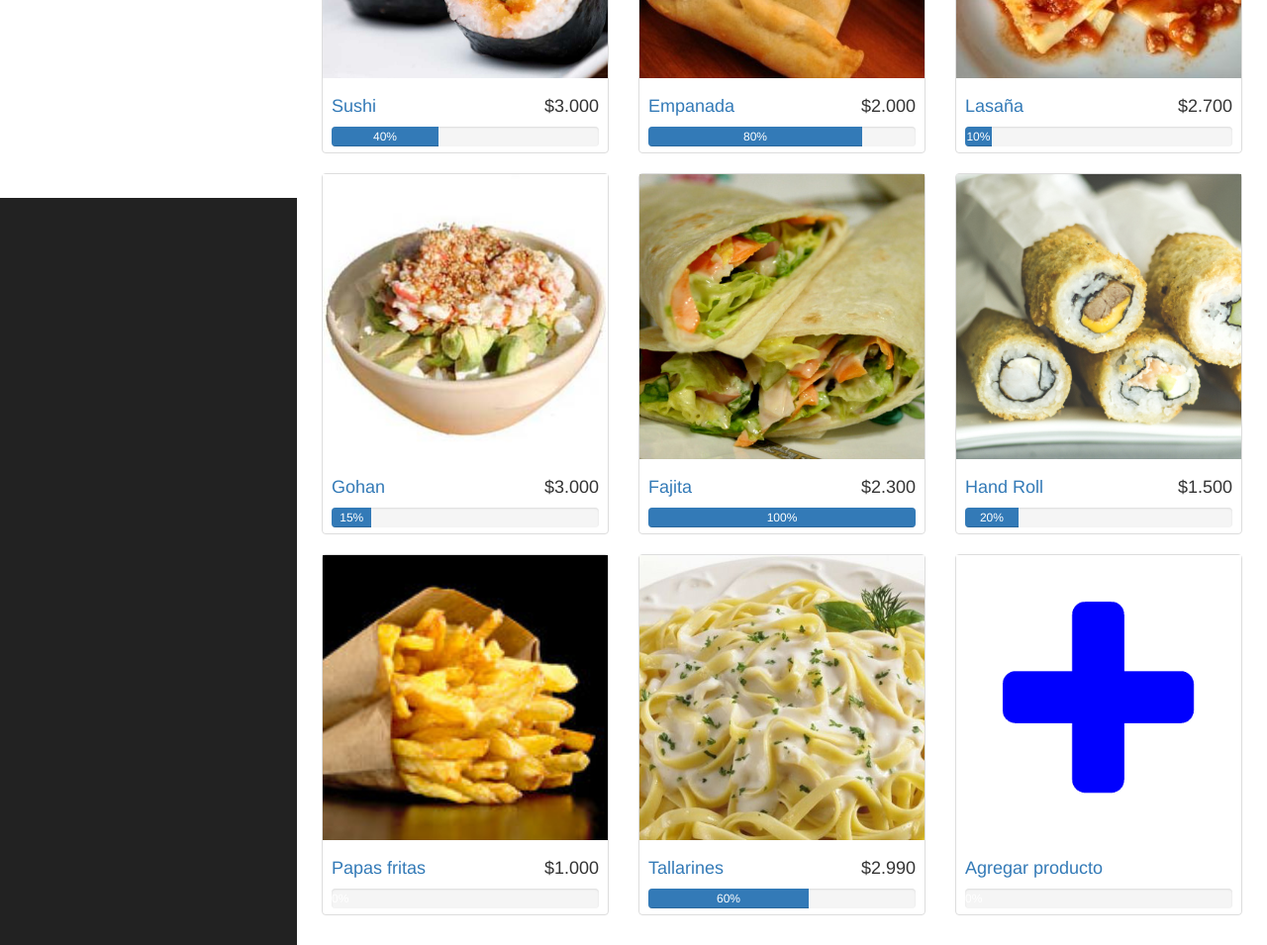
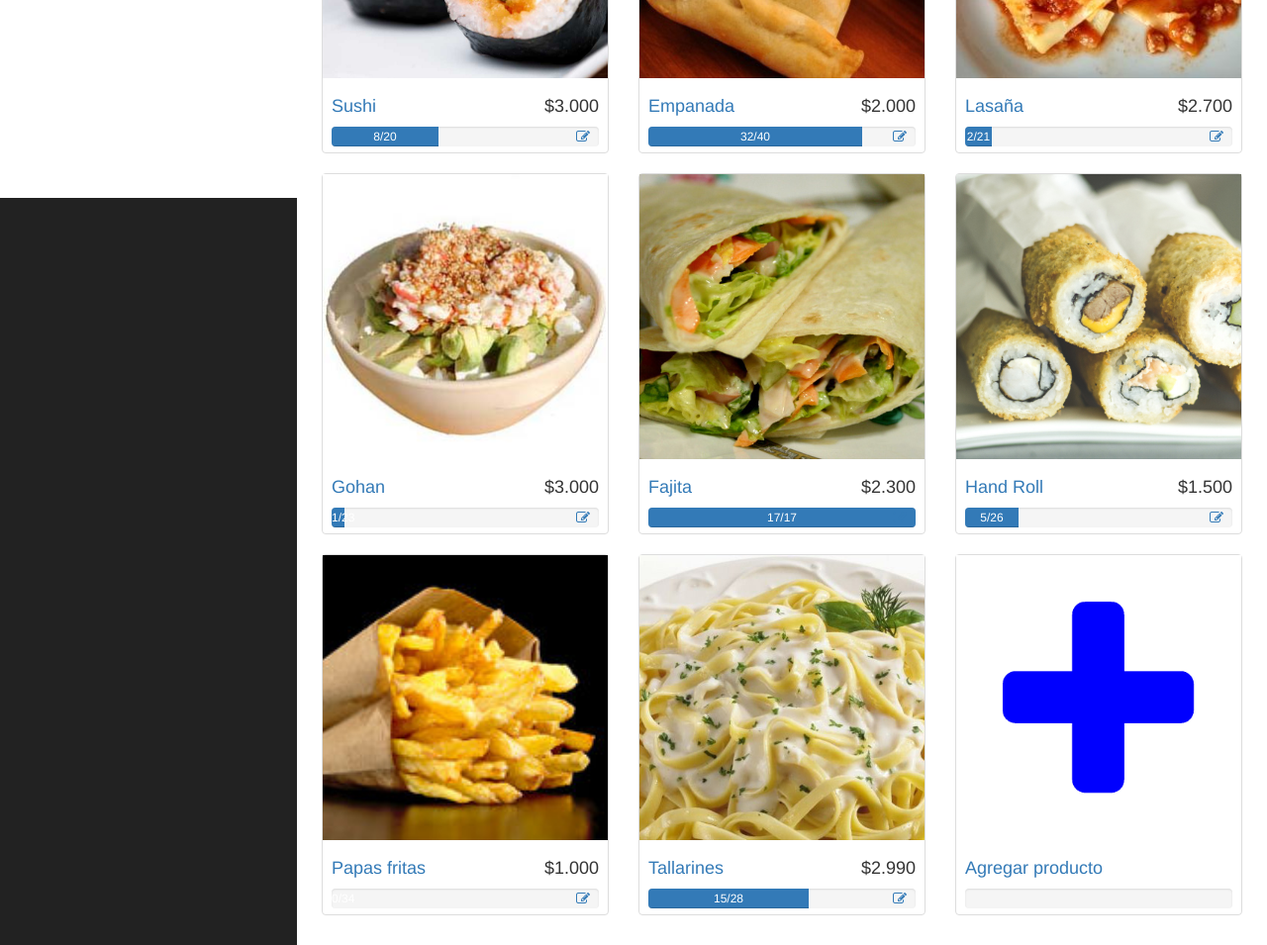
Before and after one commit to diegobano/IngSoft, a plain HTML site: page Software/Project/SellerSellerInterface.html in a window 1280 px wide. Shown: the part 600-1555 px from the top of the page at 99% size. Drawn offline with Linux system fonts and the light colour scheme.

Commit message:
Some error fixed, elias changes added

```diff
--- a/Software/Project/SellerSellerInterface.html
+++ b/Software/Project/SellerSellerInterface.html
@@ -164,7 +164,7 @@
             <!-- Page Heading -->
             <div class="row carousel-holder">
 
-                <div class="col-md-12">
+                 <div class="col-md-12">
                     <div id="carousel-example-generic" class="carousel slide" data-ride="carousel">
                         <ol class="carousel-indicators">
                             <li data-target="#carousel-example-generic" data-slide-to="0" class="active"></li>
@@ -206,7 +206,10 @@
                             </h4>
                             <div class="progress" style="position: relative;">
                                 <div class="progress-bar" role="progressbar" aria-valuenow="40" aria-valuemin="0"
-                                     aria-valuemax="100" style="width: 40%;"><span>40%</span>
+                                     aria-valuemax="100" style="width: 40%;">8/20
+                                </div>
+                                <div style="position: absolute; top: 0; right: 7px">
+                                    <a href="#"> <i class="fa fa-fw fa-edit"></i> </a>
                                 </div>
                             </div>
                         </div>
@@ -222,7 +225,10 @@
                             </h4>
                             <div class="progress" style="position: relative;">
                                 <div class="progress-bar" role="progressbar" aria-valuenow="80" aria-valuemin="0"
-                                     aria-valuemax="100" style="width: 80%;"><span>80%</span>
+                                     aria-valuemax="100" style="width: 80%;">32/40
+                                </div>
+                                <div style="position: absolute; top: 0; right: 7px">
+                                    <a href="#"> <i class="fa fa-fw fa-edit"></i> </a>
                                 </div>
                             </div>
                         </div>
@@ -238,7 +244,10 @@
                             </h4>
                             <div class="progress" style="position: relative;">
                                 <div class="progress-bar" role="progressbar" aria-valuenow="10" aria-valuemin="0"
-                                     aria-valuemax="100" style="width: 10%;"><span>10%</span>
+                                     aria-valuemax="100" style="width: 10%;">2/21
+                                </div>
+                                <div style="position: absolute; top: 0; right: 7px">
+                                    <a href="#"> <i class="fa fa-fw fa-edit"></i> </a>
                                 </div>
                             </div>
                         </div>
@@ -253,9 +262,12 @@
                             <h4 class="pull-right">$3.000</h4>
                             <h4><a href="ProductInterfaceSeller.html">Gohan</a>
                             </h4>
-                            <div class="progress">
-                                <div class="progress-bar" role="progressbar" aria-valuenow="15" aria-valuemin="0"
-                                     aria-valuemax="100" style="width: 15%;"><span>15%</span>
+                            <div class="progress" style="position: relative;">
+                                <div class="progress-bar" role="progressbar" aria-valuenow="5" aria-valuemin="0"
+                                     aria-valuemax="100" style="width: 5%;">1/23
+                                </div>
+                                <div style="position: absolute; top: 0; right: 7px">
+                                    <a href="#"> <i class="fa fa-fw fa-edit"></i> </a>
                                 </div>
                             </div>
                         </div>
@@ -267,11 +279,14 @@
                         <img src="images/fajita.jpg" alt="">
                         <div class="caption">
                             <h4 class="pull-right">$2.300</h4>
-                            <h4><a href="#">Fajita</a>
+                            <h4><a href="ProductInterfaceSeller.html">Fajita</a>
                             </h4>
                             <div class="progress" style="position: relative;">
                                 <div class="progress-bar" role="progressbar" aria-valuenow="100" aria-valuemin="0"
-                                     aria-valuemax="100" style="width: 100%;"><span>100% </span>
+                                     aria-valuemax="100" style="width: 100%;">17/17
+                                </div>
+                                <div style="position: absolute; top: 0; right: 7px">
+                                    <a href="#"> <i class="fa fa-fw fa-edit"></i> </a>
                                 </div>
                             </div>
                         </div>
@@ -287,7 +302,10 @@
                             </h4>
                             <div class="progress" style="position: relative;">
                                 <div class="progress-bar" role="progressbar" aria-valuenow="20" aria-valuemin="0"
-                                     aria-valuemax="100" style="width: 20%;"><span>20% </span>
+                                     aria-valuemax="100" style="width: 20%;">5/26
+                                </div>
+                                <div style="position: absolute; top: 0; right: 7px">
+                                    <a href="#"> <i class="fa fa-fw fa-edit"></i> </a>
                                 </div>
                             </div>
                         </div>
@@ -303,7 +321,10 @@
                             </h4>
                             <div class="progress" style="position: relative;">
                                 <div class="progress-bar" role="progressbar" aria-valuenow="0" aria-valuemin="0"
-                                     aria-valuemax="100" style="width: 0%;"><span>0% </span>
+                                     aria-valuemax="100" style="width: 0%;">0/34
+                                </div>
+                                <div style="position: absolute; top: 0; right: 7px">
+                                    <a href="#"> <i class="fa fa-fw fa-edit"></i> </a>
                                 </div>
                             </div>
                         </div>
@@ -319,7 +340,10 @@
                             </h4>
                             <div class="progress" style="position: relative;">
                                 <div class="progress-bar" role="progressbar" aria-valuenow="60" aria-valuemin="0"
-                                     aria-valuemax="100" style="width: 60%;"><span>60%</span>
+                                     aria-valuemax="100" style="width: 60%;">15/28
+                                </div>
+                                <div style="position: absolute; top: 0; right: 7px">
+                                    <a href="#"> <i class="fa fa-fw fa-edit"></i> </a>
                                 </div>
                             </div>
                         </div>
@@ -334,12 +358,14 @@
                             </h4>
                             <div class="progress">
                                 <div class="progress-bar" role="progressbar" aria-valuenow="0" aria-valuemin="0"
-                                     aria-valuemax="100" style="width: 0%;"><span>0%</span>
+                                     aria-valuemax="100" style="width: 0%;"><span
+                                        class="sr-only">0% Complete</span>
                                 </div>
                             </div>
                         </div>
                     </div>
                 </div>
+
 
 
             </div>
```
Also changed, not shown: Software/Project/ProductInterfaceSeller.html (+0 -3 lines), Software/Project/SellerBuyerInterface.html (+12 -14 lines).
